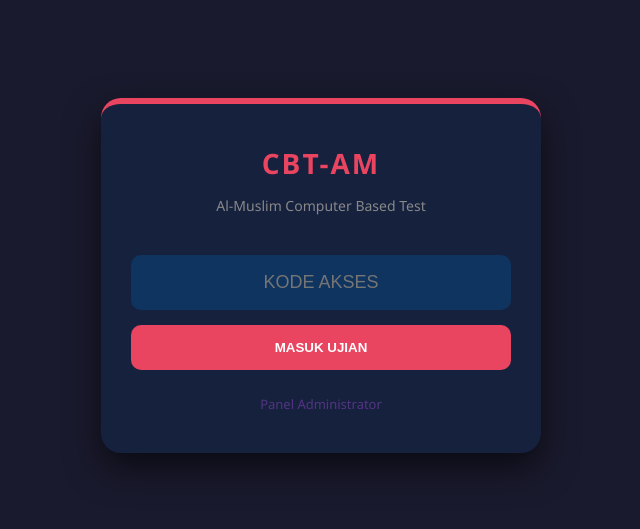
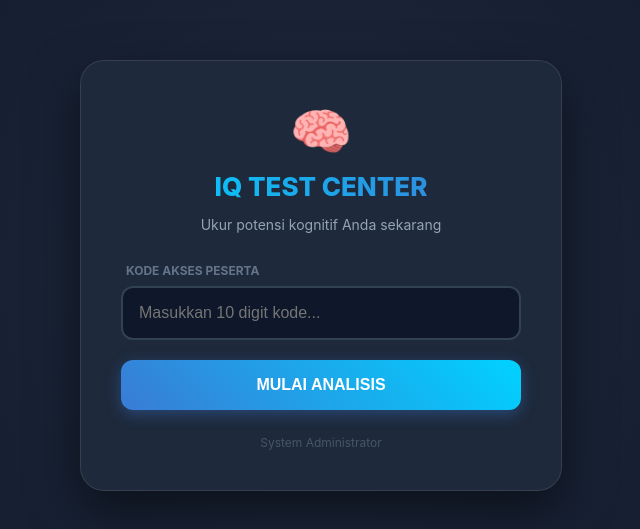
Before and after one commit to muhammadfikri17287-pixel/Test-iq, a website: page index.html in a window 1280 px wide. Shown: the part 125-654 px from the top of the page, without its empty margins (319-959 px from the left). Drawn offline with Linux system fonts and the light colour scheme; some packages are replaced by stand-ins of ours; a script that the page names is missing.

Commit message:
Update index.html

```diff
--- a/index.html
+++ b/index.html
@@ -3,106 +3,174 @@
 <head>
     <meta charset="UTF-8">
     <meta name="viewport" content="width=device-width, initial-scale=1.0">
-    <title>CBT-AM | Portal Ujian</title>
+    <title>Intelligence Quotient Test | Portal Resmi</title>
+
     <script src="https://cdn.jsdelivr.net/npm/sweetalert2@11"></script>
+
     <style>
+        :root {
+            --primary: #00d2ff;
+            --secondary: #3a7bd5;
+            --dark: #0f172a;
+            --card: #1e293b;
+        }
+
         body {
-            font-family: 'Segoe UI', sans-serif;
-            background-color: #1a1a2e;
+            font-family: 'Inter', 'Segoe UI', sans-serif;
+            background: radial-gradient(circle at center, #1e293b 0%, #0f172a 100%);
             color: white;
             display: flex;
             justify-content: center;
             align-items: center;
             height: 100vh;
             margin: 0;
+            overflow: hidden;
         }
+
         .login-card {
-            background: #16213e;
-            padding: 40px 30px;
-            border-radius: 20px;
-            box-shadow: 0 15px 35px rgba(0,0,0,0.6);
+            background: var(--card);
+            padding: 40px;
+            border-radius: 24px;
+            box-shadow: 0 20px 50px rgba(0,0,0,0.5);
             width: 100%;
-            max-width: 380px;
+            max-width: 400px;
             text-align: center;
-            border-top: 6px solid #e94560;
+            border: 1px solid rgba(255,255,255,0.1);
+            backdrop-filter: blur(10px);
         }
-        .logo-area h1 {
+
+        .icon-box {
+            font-size: 50px;
+            margin-bottom: 10px;
+        }
+
+        h1 {
             margin: 0;
-            font-size: 28px;
-            color: #e94560;
-            letter-spacing: 2px;
+            font-size: 26px;
+            background: linear-gradient(to right, #00d2ff, #3a7bd5);
+            -webkit-background-clip: text;
+            -webkit-text-fill-color: transparent;
+            font-weight: 800;
+            text-transform: uppercase;
         }
-        .logo-area p {
+
+        p.subtitle {
+            color: #94a3b8;
             font-size: 14px;
-            color: #888;
-            margin-bottom: 25px;
+            margin-bottom: 30px;
         }
+
+        .input-group {
+            margin-bottom: 20px;
+            text-align: left;
+        }
+
+        label {
+            display: block;
+            font-size: 12px;
+            color: #64748b;
+            margin-bottom: 8px;
+            margin-left: 5px;
+            text-transform: uppercase;
+            font-weight: bold;
+        }
+
         input {
             width: 100%;
-            padding: 15px;
-            margin: 15px 0;
-            border-radius: 10px;
-            border: 2px solid #0f3460;
-            background: #0f3460;
+            padding: 16px;
+            border-radius: 12px;
+            border: 2px solid #334155;
+            background: #0f172a;
             color: white;
-            text-align: center;
-            font-size: 18px;
+            font-size: 16px;
             box-sizing: border-box;
+            transition: all 0.3s;
         }
+
         input:focus {
             outline: none;
-            border-color: #e94560;
+            border-color: var(--primary);
+            box-shadow: 0 0 15px rgba(0, 210, 255, 0.2);
         }
+
         button {
             width: 100%;
-            padding: 15px;
-            border-radius: 10px;
+            padding: 16px;
+            border-radius: 12px;
             border: none;
-            background: #e94560;
+            background: linear-gradient(45deg, var(--secondary), var(--primary));
             color: white;
             font-weight: bold;
+            font-size: 16px;
+            cursor: pointer;
+            transition: 0.3s;
+            box-shadow: 0 4px 15px rgba(58, 123, 213, 0.4);
+        }
+
+        button:hover {
+            transform: translateY(-2px);
+            filter: brightness(1.1);
+        }
+
+        .admin-trigger {
+            margin-top: 25px;
+            font-size: 12px;
+            color: #475569;
             cursor: pointer;
             transition: 0.3s;
         }
-        button:hover {
-            background: #ff4d6d;
-            transform: scale(1.02);
+
+        .admin-trigger:hover {
+            color: var(--primary);
         }
-        .admin-link {
-            margin-top: 25px;
-            font-size: 13px;
-            color: #533483;
-            cursor: pointer;
+
+        /* Override SweetAlert2 Style agar matching dengan tema Dark */
+        .swal2-popup {
+            background: #1e293b !important;
+            color: white !important;
+            border-radius: 20px !important;
         }
-        /* Custom SweetAlert Style */
-        .swal2-popup { background: #16213e !important; color: white !important; border-radius: 15px !important; }
         .swal2-title, .swal2-html-container { color: white !important; }
     </style>
 </head>
 <body>
 
 <div class="login-card">
-    <div class="logo-area">
-        <h1>CBT-AM</h1>
-        <p>Al-Muslim Computer Based Test</p>
+    <div class="icon-box">🧠</div>
+    <h1>IQ TEST CENTER</h1>
+    <p class="subtitle">Ukur potensi kognitif Anda sekarang</p>
+
+    <div class="input-group">
+        <label>Kode Akses Peserta</label>
+        <input type="text" id="studentCode" placeholder="Masukkan 10 digit kode..." maxlength="10">
     </div>
 
-    <input type="text" id="studentCode" placeholder="KODE AKSES" maxlength="10">
-    <button onclick="loginSiswa()">MASUK UJIAN</button>
+    <button onclick="loginSiswa()">MULAI ANALISIS</button>
 
-    <div class="admin-link" onclick="loginAdmin()">Panel Administrator</div>
+    <div class="admin-trigger" onclick="loginAdmin()">System Administrator</div>
 </div>
 
 <script>
-// FUNGSI LOGIN SISWA
+// AGAR TIDAK ADA POP-UP BIASA, KITA HAPUS SEMUA PERINTAH 'alert'
 async function loginSiswa() {
     const code = document.getElementById('studentCode').value.toUpperCase().trim();
 
     if (!code) {
-        return Swal.fire({ icon: 'warning', title: 'Kosong?', text: 'Masukkan kode akses dulu!', confirmButtonColor: '#e94560' });
+        return Swal.fire({
+            icon: 'info',
+            title: 'Kode Diperlukan',
+            text: 'Harap masukkan kode akses untuk memulai tes.',
+            confirmButtonColor: '#3a7bd5'
+        });
     }
 
-    Swal.fire({ title: 'Mengecek...', allowOutsideClick: false, didOpen: () => { Swal.showLoading() } });
+    // Tampilan Loading Modern
+    Swal.fire({
+        title: 'Menghubungkan ke Server...',
+        html: 'Memvalidasi data peserta',
+        allowOutsideClick: false,
+        didOpen: () => { Swal.showLoading() }
+    });
 
     try {
         const response = await fetch('/api/validate', {
@@ -114,24 +182,42 @@ async function loginSiswa() {
         const data = await response.json();
 
         if (data.success) {
-            Swal.fire({ icon: 'success', title: 'Berhasil!', text: 'Akses diterima.', showConfirmButton: false, timer: 1500 })
-            .then(() => { window.location.href = "soal.html"; });
+            Swal.fire({
+                icon: 'success',
+                title: 'Akses Diberikan',
+                text: 'Mempersiapkan modul soal...',
+                timer: 2000,
+                showConfirmButton: false
+            }).then(() => {
+                window.location.href = "soal.html";
+            });
         } else {
-            Swal.fire({ icon: 'error', title: 'Gagal', text: data.message, confirmButtonColor: '#e94560' });
+            Swal.fire({
+                icon: 'error',
+                title: 'Akses Gagal',
+                text: data.message,
+                confirmButtonColor: '#3a7bd5'
+            });
         }
     } catch (err) {
-        Swal.fire({ icon: 'error', title: 'Offline', text: 'Server tidak merespon!', confirmButtonColor: '#e94560' });
+        Swal.fire({
+            icon: 'error',
+            title: 'Masalah Koneksi',
+            text: 'Gagal terhubung ke pusat data. Cek internet lo!',
+            confirmButtonColor: '#3a7bd5'
+        });
     }
 }
 
-// FUNGSI LOGIN ADMIN
 async function loginAdmin() {
     const { value: password } = await Swal.fire({
-        title: 'Login Admin',
+        title: 'Akses Sistem',
         input: 'password',
-        inputLabel: 'Password',
+        inputLabel: 'Masukkan Password Admin',
+        inputPlaceholder: 'Sandi rahasia...',
         showCancelButton: true,
-        confirmButtonColor: '#e94560'
+        confirmButtonColor: '#3a7bd5',
+        cancelButtonColor: '#1e293b'
     });
 
     if (password) {
@@ -142,24 +228,31 @@ async function loginAdmin() {
                 body: JSON.stringify({ password })
             });
             const data = await response.json();
+
             if (data.success) {
                 Swal.fire({
-                    icon: 'info',
-                    title: 'Token Hari Ini',
-                    html: `<h2 style="color:#e94560">${data.dailyCode}</h2>`,
+                    icon: 'success',
+                    title: 'Login Berhasil',
+                    html: `Token Akses Hari Ini:<br><br><span style="font-size:24px; font-weight:bold; color:#00d2ff">${data.dailyCode}</span>`,
                     confirmButtonText: 'Salin Kode',
-                    confirmButtonColor: '#e94560'
+                    confirmButtonColor: '#3a7bd5'
                 }).then(() => {
                     navigator.clipboard.writeText(data.dailyCode);
                 });
             } else {
-                Swal.fire({ icon: 'error', title: 'Salah!', text: 'Password Admin salah.' });
+                Swal.fire({ icon: 'error', title: 'Ditolak', text: 'Password admin tidak valid.' });
             }
         } catch (err) {
-            Swal.fire({ icon: 'error', title: 'Error', text: 'Gagal terhubung.' });
+            Swal.fire({ icon: 'error', title: 'Error', text: 'Gagal memproses permintaan.' });
         }
     }
 }
+
+// Support tombol Enter
+document.getElementById('studentCode').addEventListener('keypress', function (e) {
+    if (e.key === 'Enter') loginSiswa();
+});
 </script>
+
 </body>
 </html>
```
